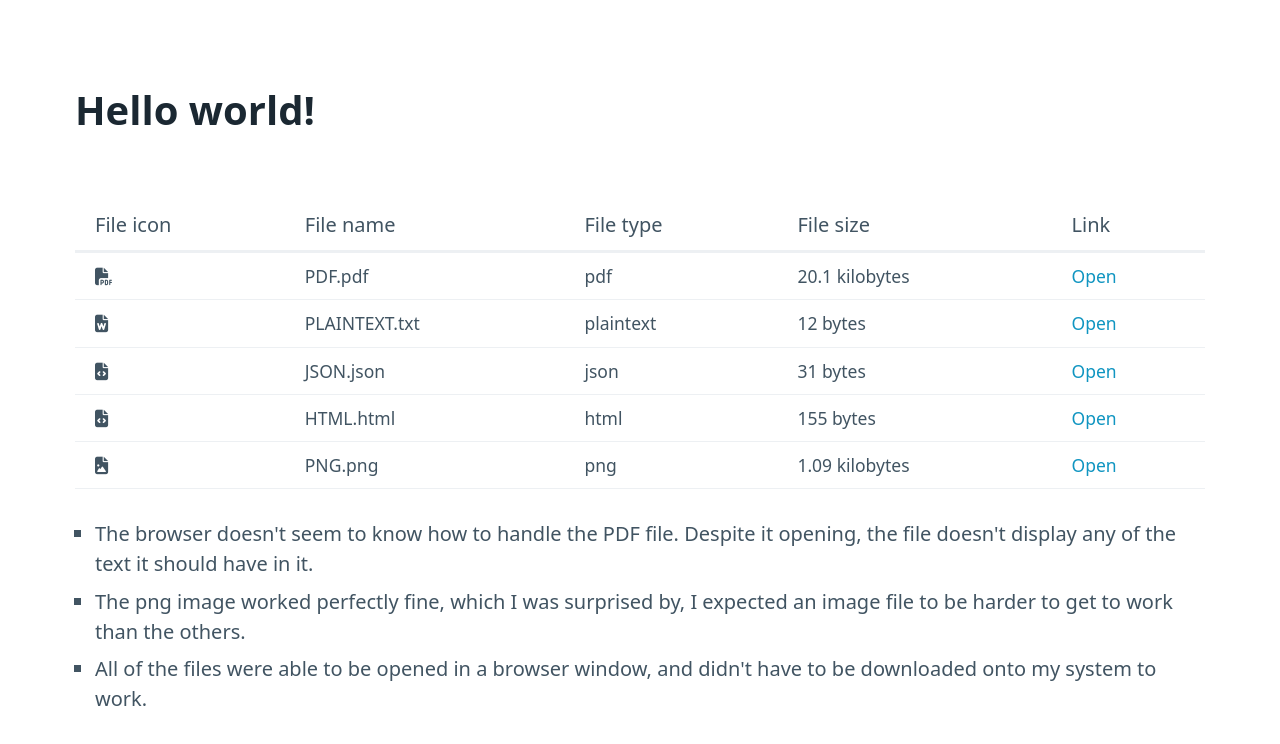
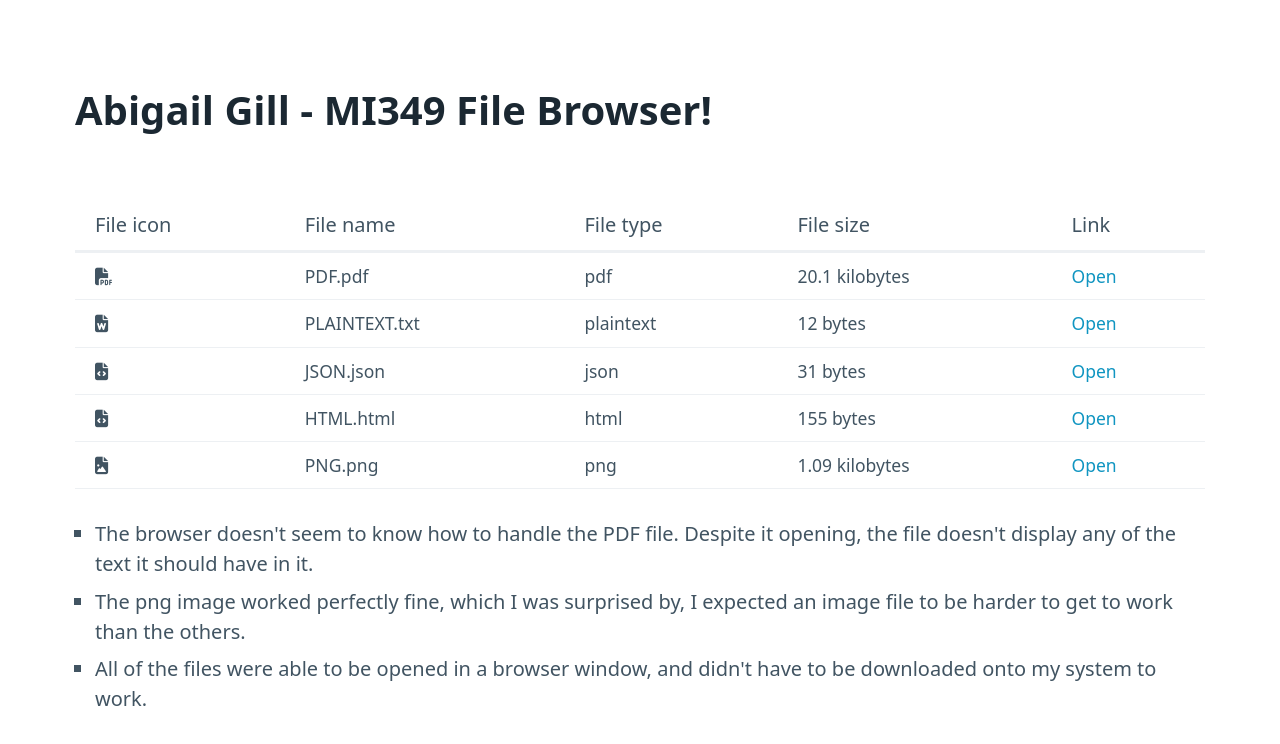
Before and after one commit to ImAbstr4kt/file-browser, a plain HTML site: page index.html in a window 1280 px wide. Drawn offline with nearby package versions, Linux system fonts and the light colour scheme.

Commit message:
fixed title mistake

```diff
--- a/index.html
+++ b/index.html
@@ -16,7 +16,7 @@
   </head>
   <body>
     <main class="container">
-      <h1>Hello world!</h1>
+      <h1>Abigail Gill - MI349 File Browser!</h1>
 
 
     <!-- File table -->
```
